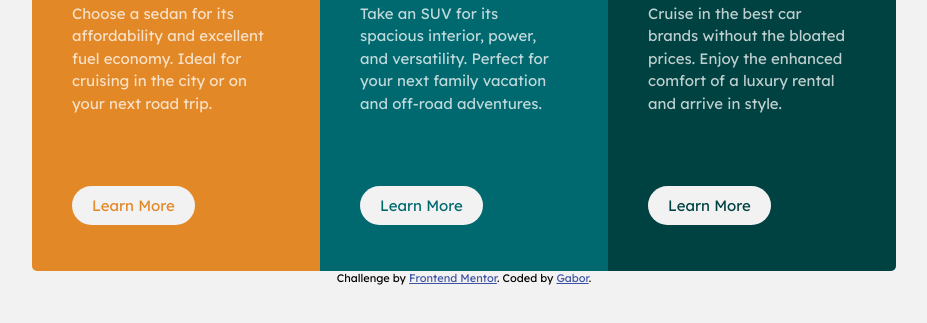
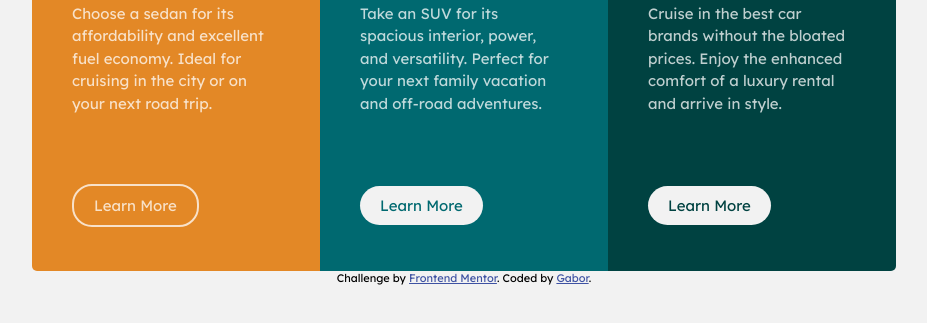
Before and after one commit to DukeGabor/3columnchallenge, a plain HTML site: page index.html in a window 1280 px wide. In both pictures the pointer is over the link 309 px from the left and 486 px from the top of the page. Shown: the part 281-604 px from the top of the page, without its empty margins (176-1103 px from the left). Drawn offline with Linux system fonts and the light colour scheme.

Commit message:
update style for hover over

```diff
--- a/styles.css
+++ b/styles.css
@@ -14,6 +14,13 @@ Very dark cyan: hsl(179, 100%, 13%)
 Transparent white (paragraphs): hsla(0, 0%, 100%, 0.75)
 Very light gray (background, headings, buttons): hsl(0, 0%, 95%)
 */
+a:hover {
+  background-color: transparent;
+  color: hsla(0, 0%, 100%, 0.75);
+  border-style: solid;
+  border-width: 2px;
+  border-color: hsla(0, 0%, 100%, 0.75);
+}
 body {
   font-size: 15px;
   font-family: "Lexend Deca", sans-serif;
```
